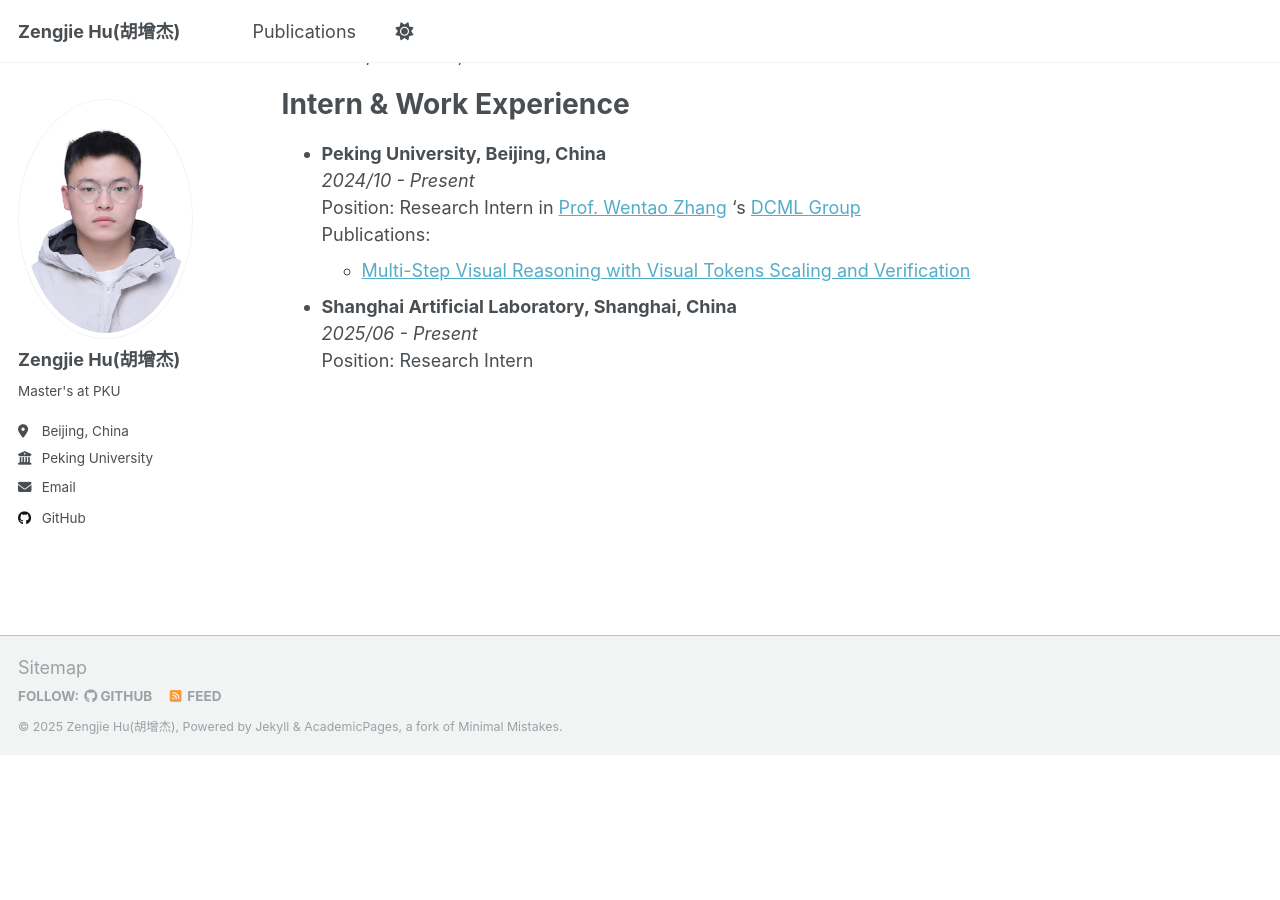
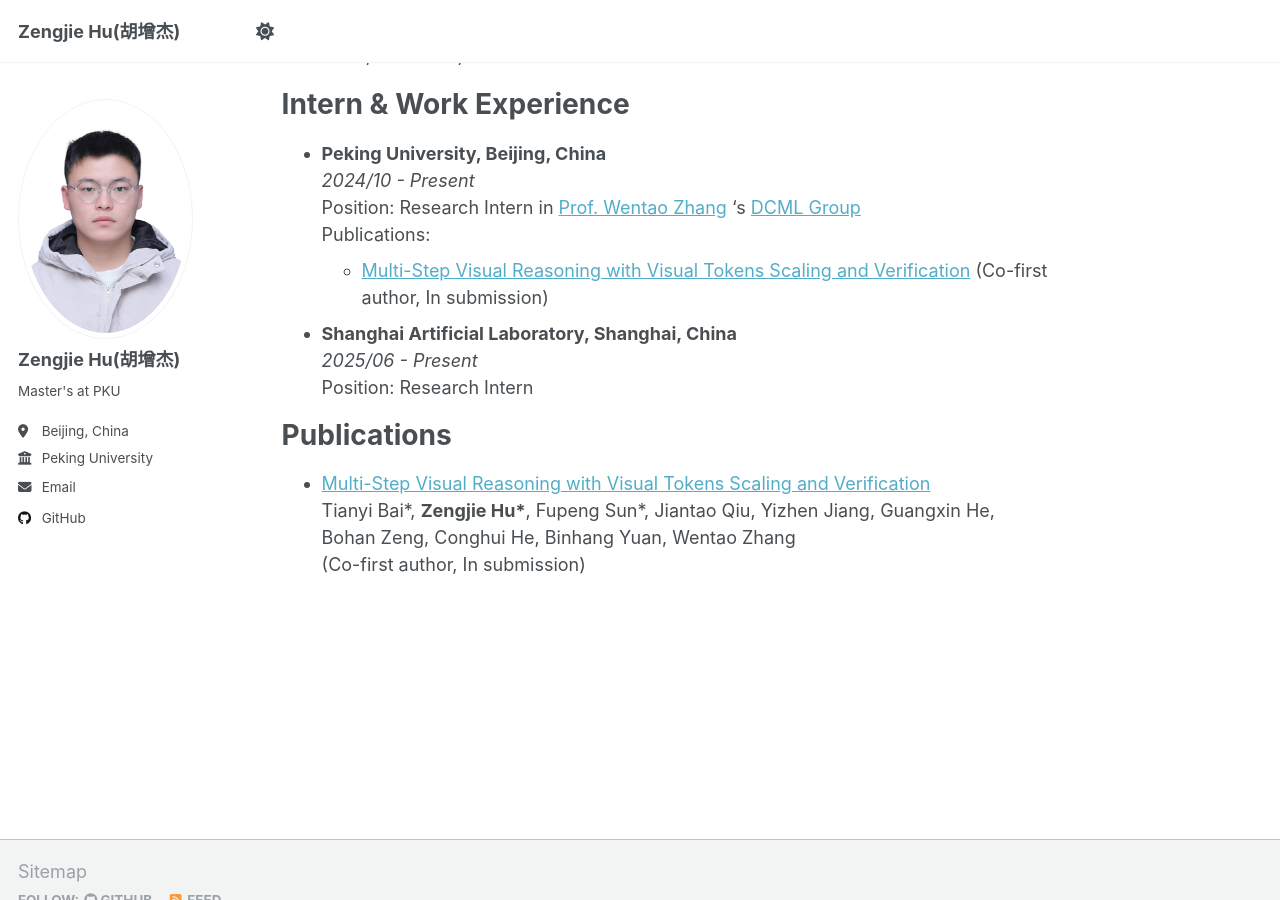
Before and after one commit to FloSophorae/FloSophorae.github.io, a Jekyll site: the page built from _pages/about.md, in a window 1280 px wide and 900 px high, scrolled down 449 px. Built offline with Jekyll 4.4.1, drawn with Linux system fonts in a browser that asks for light colours; before the commit the page ends 1203 px from its top, so only the background shows below that.

Commit message:
update about.md

```diff
--- a/_data/navigation.yml
+++ b/_data/navigation.yml
@@ -8,8 +8,8 @@
 #      Markdown formatted page while the second is generated using JSON.
 
 main:
-  - title: "Publications"
-    url: /publications/
+  # - title: "Publications"
+  #   url: /publications/
 
   # - title: "Talks"
     # url: /talks/
--- a/_pages/about.md
+++ b/_pages/about.md
@@ -25,8 +25,14 @@ Intern & Work Experience
 *2024/10 - Present* <br>
 Position: Research Intern in [Prof. Wentao Zhang](https://zwt233.github.io/) 's [DCML Group](https://github.com/Open-DataFlow) <br>
 Publications:
-  - [Multi-Step Visual Reasoning with Visual Tokens Scaling and Verification](https://arxiv.org/abs/2506.07235)
+  - [Multi-Step Visual Reasoning with Visual Tokens Scaling and Verification](https://arxiv.org/abs/2506.07235) (Co-first author, In submission)
 
 - **Shanghai Artificial Laboratory, Shanghai, China** <br>
 *2025/06 - Present* <br>
 Position: Research Intern
+
+Publications
+======
+- [Multi-Step Visual Reasoning with Visual Tokens Scaling and Verification](https://arxiv.org/abs/2506.07235) <br>
+  Tianyi Bai\*, **Zengjie Hu\***, Fupeng Sun\*, Jiantao Qiu, Yizhen Jiang, Guangxin He, Bohan Zeng, Conghui He, Binhang Yuan, Wentao Zhang <br>
+  (Co-first author, In submission)
```
